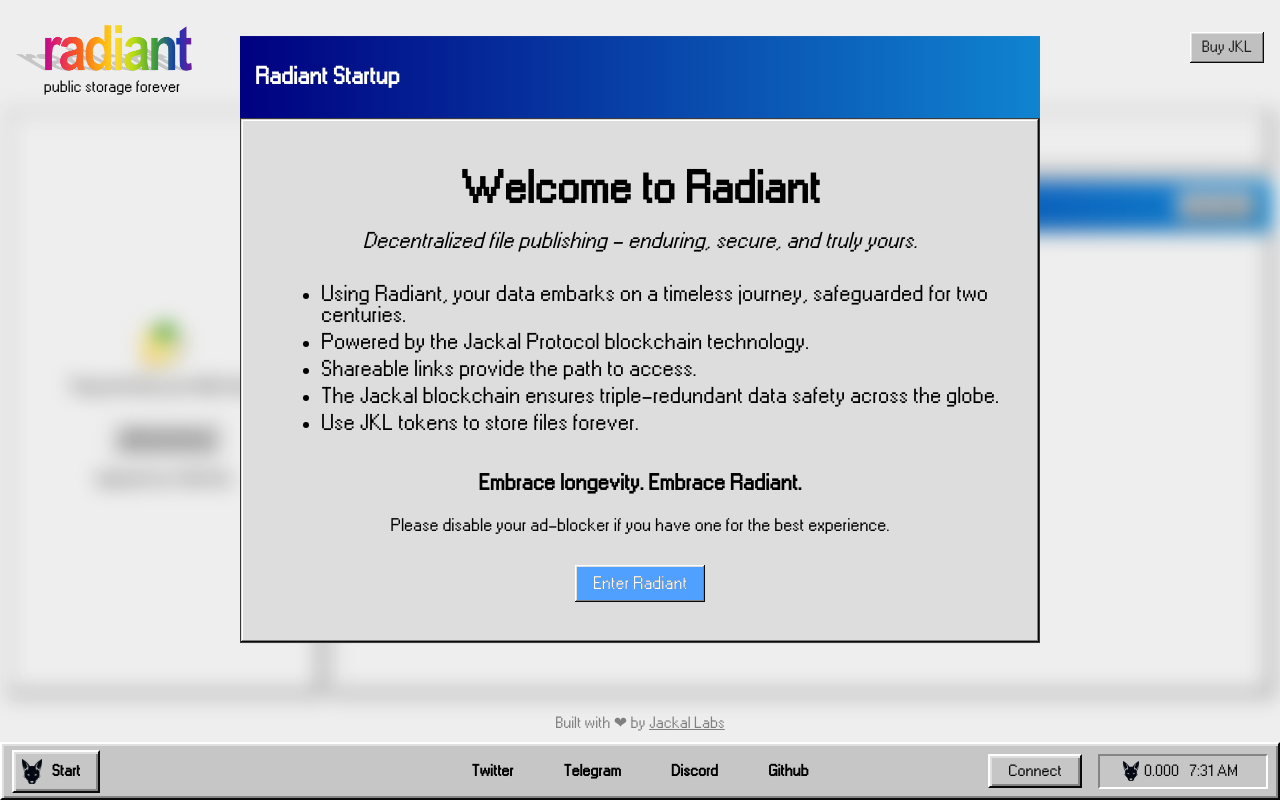
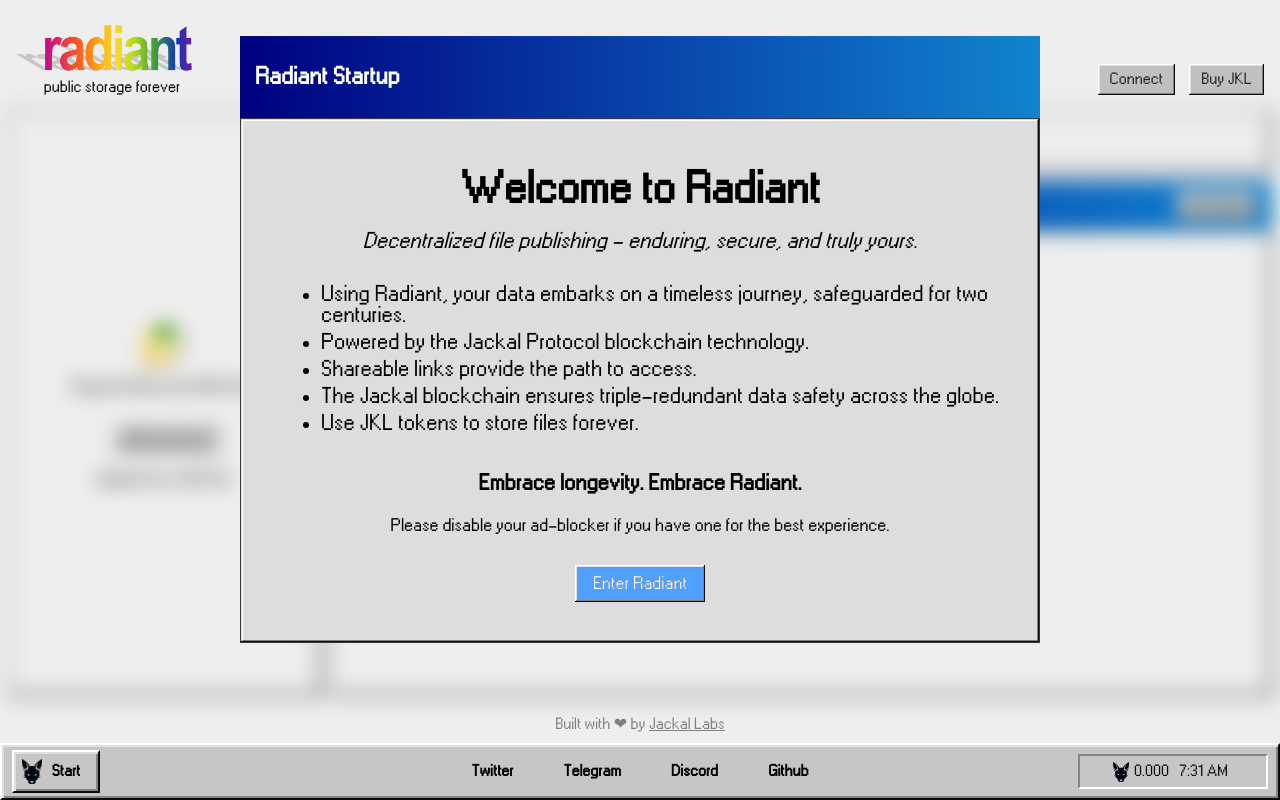
Before and after one commit to jtoba66/radiant-uploader, a React (Create React App) app: page / in a window 1280 px wide. Built offline with nearby package versions, Linux system fonts and the light colour scheme.

Commit message:
moving around some buttons

```diff
--- a/src/App.css
+++ b/src/App.css
@@ -70,6 +70,7 @@
   text-shadow: 0 0 #222;
   height: fit-content;
   font-family: 'windows95';
+  cursor: pointer;
 }
 
 button:not(:disabled):hover,
@@ -107,6 +108,7 @@
   padding: 0 1rem;
   align-items: center;
   justify-content: space-between;
+  align-items: flex-end;
 }
 .main-body{
   margin: 1rem 0.5rem 0.5rem 0.5rem;
@@ -163,13 +165,10 @@
 
 
 .file-manager{
-  /* border: 2px solid #282c34; */
-  /* border-radius: 5px; */
-
-  /* border: 1px solid #373737;
-  box-shadow: 5px 5px 10px #C0C0C0;
-  padding-top: 10px;
-  box-shadow: inset -1px -1px #0a0a0a, inset 1px 1px #dfdfdf, inset -2px -2px grey, inset 2px 2px #fff; */
+  height: 0px;
+  min-height: 100%;
+  overflow-y: scroll;
+  box-sizing: border-box;
 }
 
 .drag-drop-zone {
@@ -305,6 +304,7 @@
   justify-content: left;
   margin: 1rem 2rem;
   gap: 3rem;
+  flex-wrap: wrap;
 }
 
 .each-folder{
@@ -321,7 +321,7 @@
 .footer{
   background: silver;
   display: grid;
-  grid-template-columns: 300px auto 120px 180px;
+  grid-template-columns: 200px auto 200px;
   align-items: center;
   margin:0;
 
@@ -514,3 +514,11 @@
   transform: translate(-50%, -40%);
   z-index: -3;
 }
+
+
+
+.button-menu {
+  display: flex;
+  gap: 14px;
+  flex-direction: row;
+}
--- a/src/App.tsx
+++ b/src/App.tsx
@@ -505,8 +505,18 @@
 						public storage forever
 					</p>
 				</div>
-				<div>
-					<a
+				<div className="button-menu">
+
+					{!walletActive ? (
+					<span onClick={connectButtonClick} className='button windows-font'>
+						Connect
+					</span>
+				) : (
+					<span className='button windows-font'>
+						{`${JKLAddress.slice(0, 6)}...${JKLAddress.slice(-4)}`}
+					</span>
+				)}
+				<a
 						className='button windows-font'
 						href='https://app.osmosis.zone/?to=JKL&from=USDC'
 						target='_blank'
@@ -514,6 +524,8 @@
 					>
 						Buy JKL
 					</a>
+
+
 					{/* <button
 						className='blue-btn'
 						onClick={(e) => connectButtonClick(e)}
@@ -717,6 +729,7 @@
 									openFile={openFile}
 								/>
 							))}
+
 					</div>
 				</div>
 			</div>
--- a/src/components/Footer.js
+++ b/src/components/Footer.js
@@ -71,15 +71,7 @@
 						Github
 					</a>
 				</div>
-				{!walletActive ? (
-					<p onClick={connectButtonClick} className='footer-btn blue-btn'>
-						Connect
-					</p>
-				) : (
-					<p className='footer-btn'>
-						{`${JKLAddress.slice(0, 6)}...${JKLAddress.slice(-4)}`}
-					</p>
-				)}
+
 				<Clock JKLBalance={JKLBalance} />
 				{/* <div className='taskbar-divider'></div> */}
 			</div>
```
